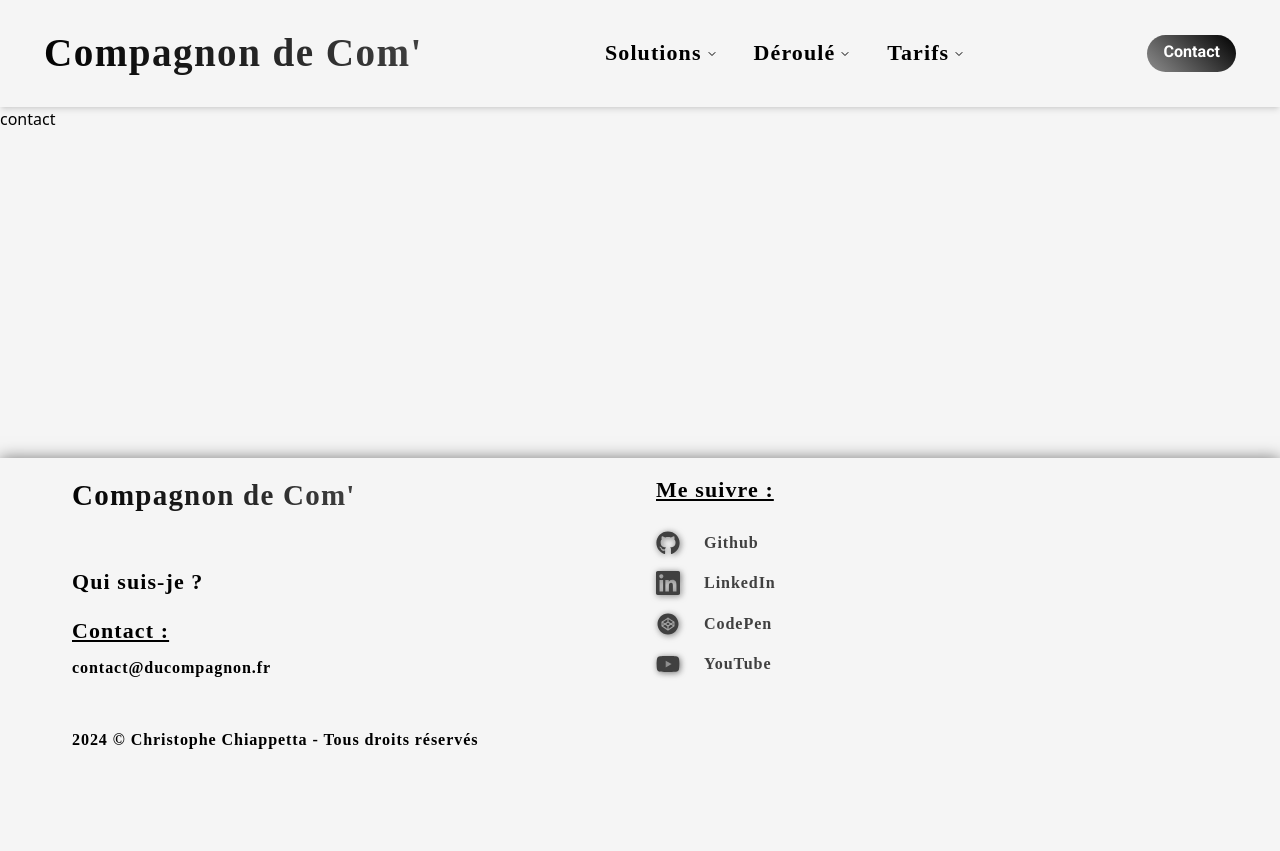
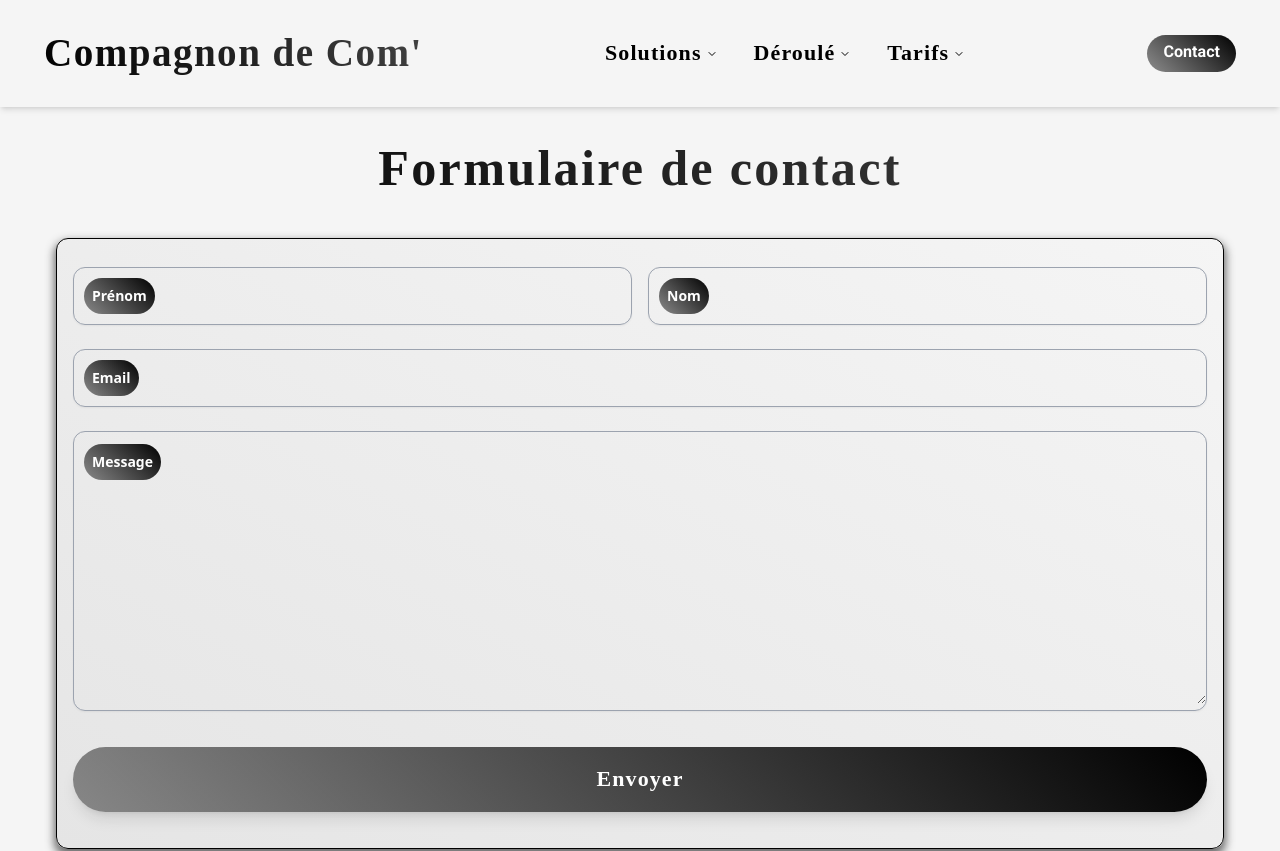
Before and after one commit to ChristopheC-83/c_de_com, a Next.js app: page /contact in a window 1280 px wide. Shown: the top 851 px of the page. Before the commit the page ends 800 px from the top, so only its background shows below. Built offline with nearby package versions, Linux system fonts and the light colour scheme; a web font is replaced by a local one.

Commit message:
formulaire contact en cours

```diff
--- /dev/null
+++ b/app/(pages)/contact/layout.jsx
@@ -0,0 +1,9 @@
+export const metadata = {
+  title: "Contact | Compagnon de Com'",
+  description:
+    "page de contact pour obtenir des informations ou un devis pour votre futur site web !",
+};
+
+export default function ContactLayout({ children }) {
+  return <>{children}</>;
+}
--- a/app/(pages)/contact/page.jsx
+++ b/app/(pages)/contact/page.jsx
@@ -1,17 +1,111 @@
+/* eslint-disable react/no-unescaped-entities */
+"use client";
+import useThemeStore from "@/store/ThemeStore";
+export default function Contact() {
+  const { theme } = useThemeStore();
+  const themesWithWhiteText = ["dark", "gray", "deep"];
+  return (
+    <div className={`container min-h-svh`}>
+      <h1 className={`text-clip text-center my-6`}>Formulaire de contact</h1>
 
+      <div className="flex flex-col w-full h-auto mt-8 p-1.5 xs:p-2 sm:p-3 md:p-4 customShadow rounded-xl customBorder gap-4 bg-gradient-to-tr from-neutral-200 to-neutral-100 ">
+        <form>
+          <div className="flex w-full max-md:flex-col md:gap-x-4">
+            {/* prénom */}
+            <label
+              htmlFor="prenom"
+              className="relative block my-3 border border-gray-400 shadow-sm focus-within:border-neutral-600 focus-within:ring-1 focus-within:ring-neutral-600 rounded-xl grow"
+            >
+              <input
+                type="text"
+                id="prenom"
+                className="p-4 placeholder-transparent bg-transparent border-none peer focus:border-transparent focus:outline-none focus:rinplaceholder-gray-50 "
+                placeholder="prenom"
+              />
+              <span
+                className={`pointer-events-none absolute start-2.5 top-0 -translate-y-1/2 bg-clip p-2 rounded-full text-xs  transition-all peer-placeholder-shown:top-1/2 peer-placeholder-shown:text-sm peer-focus:top-0 peer-focus:text-xs ${
+                  themesWithWhiteText.includes(theme)
+                    ? "text-white"
+                    : "text-gray-700"
+                }`}
+              >
+                <b>Prénom</b>
+              </span>
+            </label>
+            {/* nom */}
+            <label
+              htmlFor="nom"
+              className="relative block my-3 border border-gray-400 shadow-sm rounded-xl focus-within:border-neutral-600 focus-within:ring-1 focus-within:ring-neutral-600 grow"
+            >
+              <input
+                type="text"
+                id="nom"
+                className="p-4 placeholder-transparent bg-transparent border-none peer focus:border-transparent focus:outline-none focus:rinplaceholder-gray-50 "
+                placeholder="nom"
+              />
+              <span
+                className={`pointer-events-none absolute start-2.5 top-0 -translate-y-1/2 bg-clip p-2 rounded-full text-xs  transition-all peer-placeholder-shown:top-1/2 peer-placeholder-shown:text-sm peer-focus:top-0 peer-focus:text-xs ${
+                  themesWithWhiteText.includes(theme)
+                    ? "text-white"
+                    : "text-gray-700"
+                }`}
+              >
+                <b>Nom</b>
+              </span>
+            </label>
+          </div>
+          {/* email */}
+          <label
+            htmlFor="email"
+            className="relative block my-3 border border-gray-400 shadow-sm rounded-xl focus-within:border-neutral-600 focus-within:ring-1 focus-within:ring-neutral-600"
+          >
+            <input
+              type="text"
+              id="email"
+              className="p-4 placeholder-transparent bg-transparent border-none peer focus:border-transparent focus:outline-none focus:rinplaceholder-gray-50 "
+              placeholder="email"
+            />
+            <span
+              className={`pointer-events-none absolute start-2.5 top-0 -translate-y-1/2 bg-clip p-2 rounded-full text-xs  transition-all peer-placeholder-shown:top-1/2 peer-placeholder-shown:text-sm peer-focus:top-0 peer-focus:text-xs ${
+                themesWithWhiteText.includes(theme)
+                  ? "text-white"
+                  : "text-gray-700"
+              }`}
+            >
+              <b>Email</b>
+            </span>
+          </label>
+          {/* Message */}
+          <label
+            htmlFor="message"
+            className="relative block my-6 border border-gray-400 shadow-sm rounded-xl focus-within:border-neutral-600 focus-within:ring-1 focus-within:ring-neutral-600 "
+          >
+            <textarea
+              type="text"
+              id="message"
+              className="w-full p-4 placeholder-transparent bg-transparent border-none peer focus:border-transparent focus:outline-none focus:rinplaceholder-gray-50"
+              rows="10"
+              placeholder="message"
+            />
+            <span
+              className={`pointer-events-none absolute start-2.5 top-0 -translate-y-1/2 bg-clip p-2 rounded-full text-xs transition-all peer-placeholder-shown:top-[30px] peer-placeholder-shown:text-sm peer-focus:top-0 peer-focus:text-xs
+  ${themesWithWhiteText.includes(theme) ? "text-white" : "text-gray-700"}`}
+            >
+              <b>Message</b>
+            </span>
+          </label>
 
-
- export default function Contact() {
-
-
-
-return (
-    <div>
-
-contact
-
+          <button
+            className={`w-full p-4 mx-auto mt-3 mb-5 duration-200 rounded-full shadow-lg bg-clip hover:opacity-80 ${
+              themesWithWhiteText.includes(theme)
+                ? "text-white"
+                : "text-gray-700"
+            }`}
+          >
+            <h4 className={`w-full`}>Envoyer</h4>
+          </button>
+        </form>
+      </div>
     </div>
-
   );
-
 }
--- a/app/(pages)/home/components/Needs.jsx
+++ b/app/(pages)/home/components/Needs.jsx
@@ -29,7 +29,7 @@ export default function Needs() {
             key={item.id}
             className="flex flex-col items-center justify-between w-[49%] p-2 customBorder customShadow rounded-xl xs:p-3 md:p-4 max-md:w-full bg-clip-opacity-white "
           >
-            <div className="flex items-end justify-center w-full mb-6 gap-x-10 xs:gap-x-20">
+            <div className="flex items-end justify-center w-full mb-6 gap-x-10 xs:gap-x-20 ">
               {item.icons.map((icon, index) => (
                 <IconsUsers key={index} datas={icon} index={index} />
               ))}
--- a/app/(pages)/home/components/_Icons.jsx
+++ b/app/(pages)/home/components/_Icons.jsx
@@ -9,7 +9,7 @@ export default function Icons({ children, size = "text-xl" }) {
 
   return (
     <div
-      className={`p-3 text-3xl rounded-full filterShadow bg-clip flip_hover ${
+      className={`p-3 text-3xl rounded-full filterShadow bg-clip flip_hover shadow-lg ${
         themesWithWhiteText.includes(theme) ? "text-white" : ""
       }`}
     >
--- a/app/(pages)/home/components/_IconsUsers.jsx
+++ b/app/(pages)/home/components/_IconsUsers.jsx
@@ -6,9 +6,9 @@ export default function _IconsUsers({ datas, index }) {
   return (
     <div className={`relative cursor-pointer group `}>
       <Icons > {datas.icon} </Icons>
-      <div className="absolute">
+      <div className="absolute shadow-lg">
         <div
-          className={`flex-col items-start hidden w-40 p-2 text-sm text-white duration-300 shadow-lg rounded-xl bg-neutral-900 group-hover:flex
+          className={`flex-col items-start hidden w-40 p-2 text-sm text-white duration-300 shadow-xl rounded-xl bg-neutral-900 group-hover:flex
             ${index == 1 ? "-translate-x-[45px] " : ""}
             ${index == 2 ? "-translate-x-[110px]" : ""}
             }
--- a/public/style/custom/_custom.scss
+++ b/public/style/custom/_custom.scss
@@ -2,3 +2,7 @@
 .shadow_spectre{
     box-shadow: 0 0 20px 5px rgba(250,250,250,0.6);
 }
+
+.text-shadow-white{
+    text-shadow: 0px 0px 5px rgba(250,250,250,0.8);
+}
--- a/public/style/style.css
+++ b/public/style/style.css
@@ -213,6 +213,10 @@ p {
   box-shadow: 0 0 20px 5px rgba(250, 250, 250, 0.6);
 }
 
+.text-shadow-white {
+  text-shadow: 0px 0px 5px rgba(250, 250, 250, 0.8);
+}
+
 .midFlex,
 .flexMid {
   display: flex;
```
Also changed, not shown: public/style/globals.css (line endings or trailing spaces), 1 other file (tests, documents, lock files or other folders).
